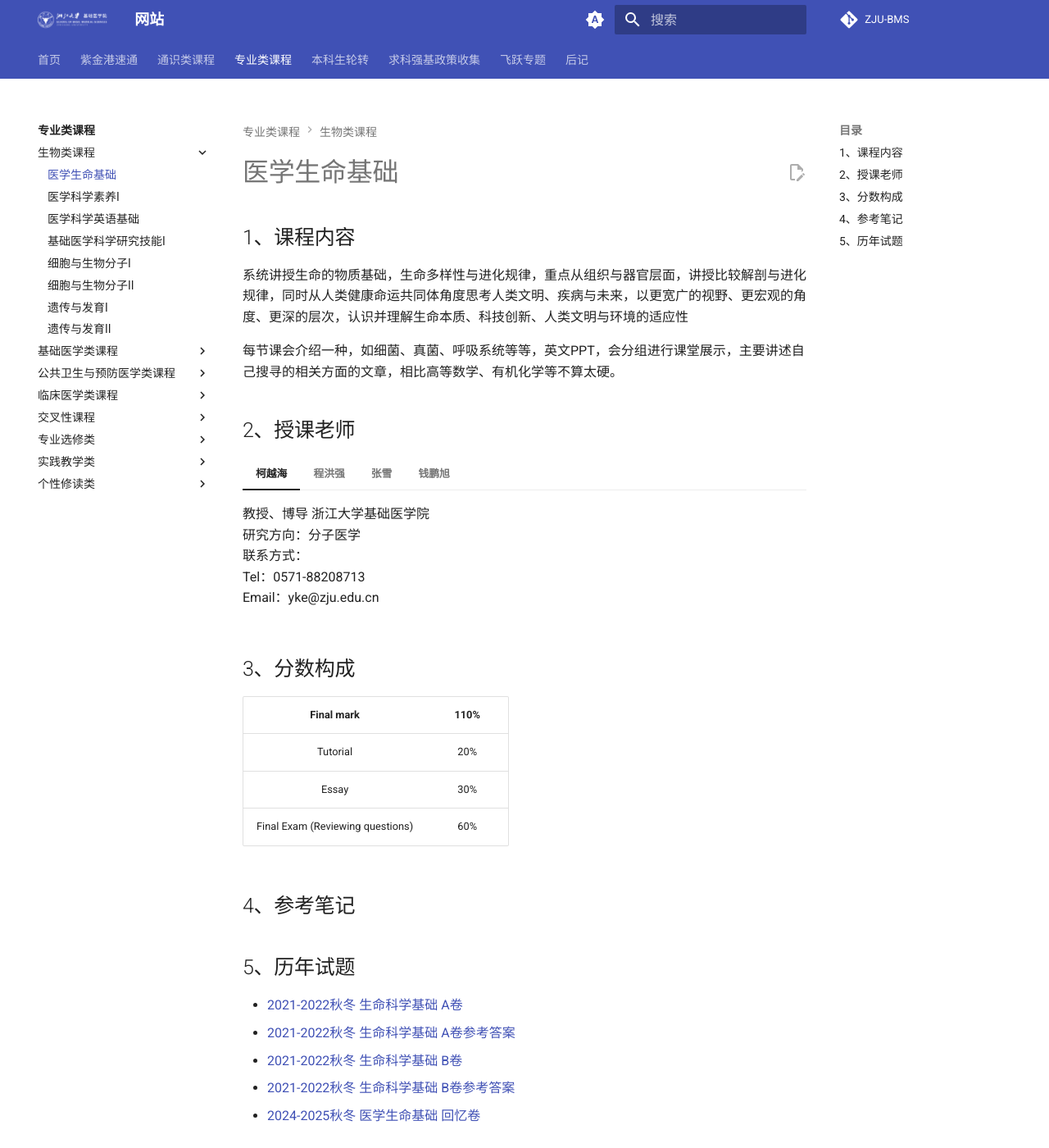
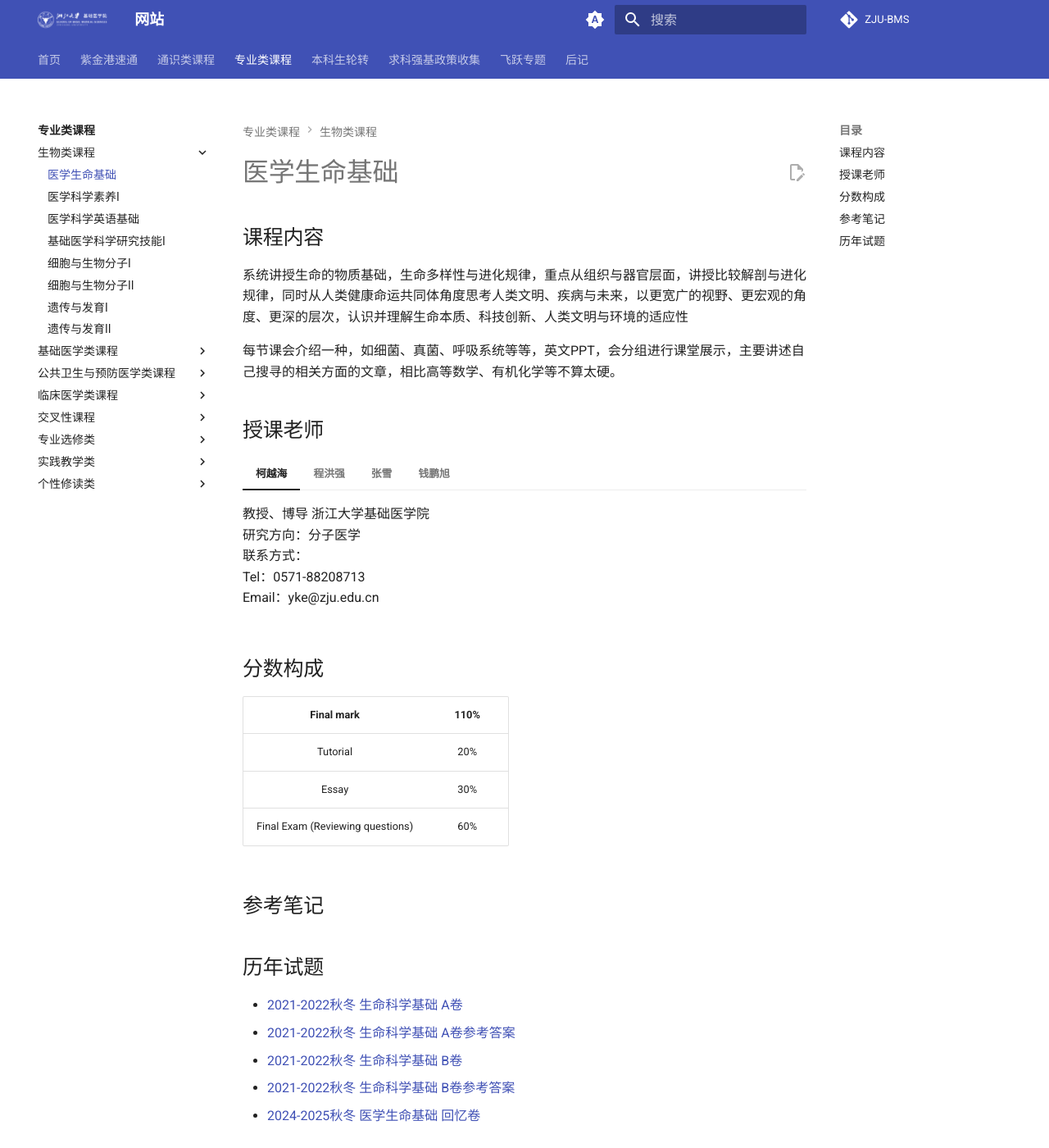
Before and after one commit to GuChL9/site-test, an MkDocs documentation site: the page built from docs/zhuanye/zymk/swl/yxsmjc/yxsmjc.md, in a window 1280 px wide and 1400 px high. Shown: the whole window at 82% size. Built offline with MkDocs 1.6.1 and Material for MkDocs 9.7.7, drawn with Linux system fonts in a browser that asks for light colours; comment, search, counter and statistics services are not loaded.

Commit message:
Add files via upload

```diff
--- a/docs/zhuanye/zymk/swl/yxsmjc/yxsmjc.md
+++ b/docs/zhuanye/zymk/swl/yxsmjc/yxsmjc.md
@@ -4,13 +4,13 @@ comments: true
 
 # 医学生命基础
 
-## 1、课程内容
+## 课程内容
 
 系统讲授生命的物质基础，生命多样性与进化规律，重点从组织与器官层面，讲授比较解剖与进化规律，同时从人类健康命运共同体角度思考人类文明、疾病与未来，以更宽广的视野、更宏观的角度、更深的层次，认识并理解生命本质、科技创新、人类文明与环境的适应性
 
 每节课会介绍一种，如细菌、真菌、呼吸系统等等，英文PPT，会分组进行课堂展示，主要讲述自己搜寻的相关方面的文章，相比高等数学、有机化学等不算太硬。
 
-## 2、授课老师
+## 授课老师
 
 === "柯越海"
 
@@ -44,16 +44,16 @@ comments: true
     Tel：0571-88208195
     Email：axu@zju.edu.cn
 
-## 3、分数构成
+## 分数构成
 | Final mark | 110% |
 | :---: | :---: |
 | Tutorial | 20% |
 | Essay | 30% |
 | Final Exam (Reviewing questions)  | 60% |
 
-## 4、参考笔记
+## 参考笔记
 
-## 5、历年试题
+## 历年试题
 - [2021-2022秋冬 生命科学基础 A卷](2021-2022秋冬 生命科学基础 期末测试A卷.pdf)
 - [2021-2022秋冬 生命科学基础 A卷参考答案](2021-2022秋冬 生命科学基础 期末测试A卷参考答案.pdf)
 - [2021-2022秋冬 生命科学基础 B卷](2021-2022秋冬 生命科学基础 期末测试B卷.pdf)
```
